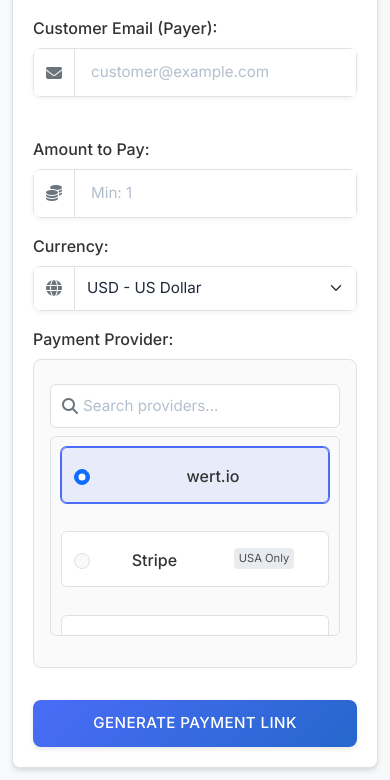
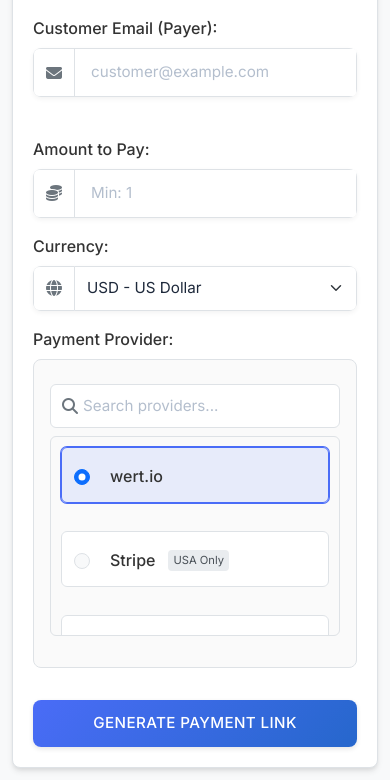
Before and after one commit to alliwall/transact, a website: page public/payment-link.html in a window 390 px wide. Shown: the part 626-1406 px from the top of the page. Drawn offline with nearby package versions, Linux system fonts and the light colour scheme; no server answers.

Commit message:
refactor: Simplify CSS for provider cards and layout
- Removed max-width restriction on `.provider-name` to allow for better text display.
- Eliminated `flex-direction: column` from provider card styling to enhance layout flexibility and responsiveness.

```diff
--- a/public/css/main.css
+++ b/public/css/main.css
@@ -959,7 +959,6 @@
 }
 .provider-name {
     font-weight: 500;
-    max-width: 120px;
     white-space: nowrap;
     overflow: hidden;
     text-overflow: ellipsis;
@@ -1777,7 +1776,6 @@
   cursor: pointer;
   width: 100%;
   display: flex;
-  flex-direction: column;
   margin: 0;
 }
 
```
